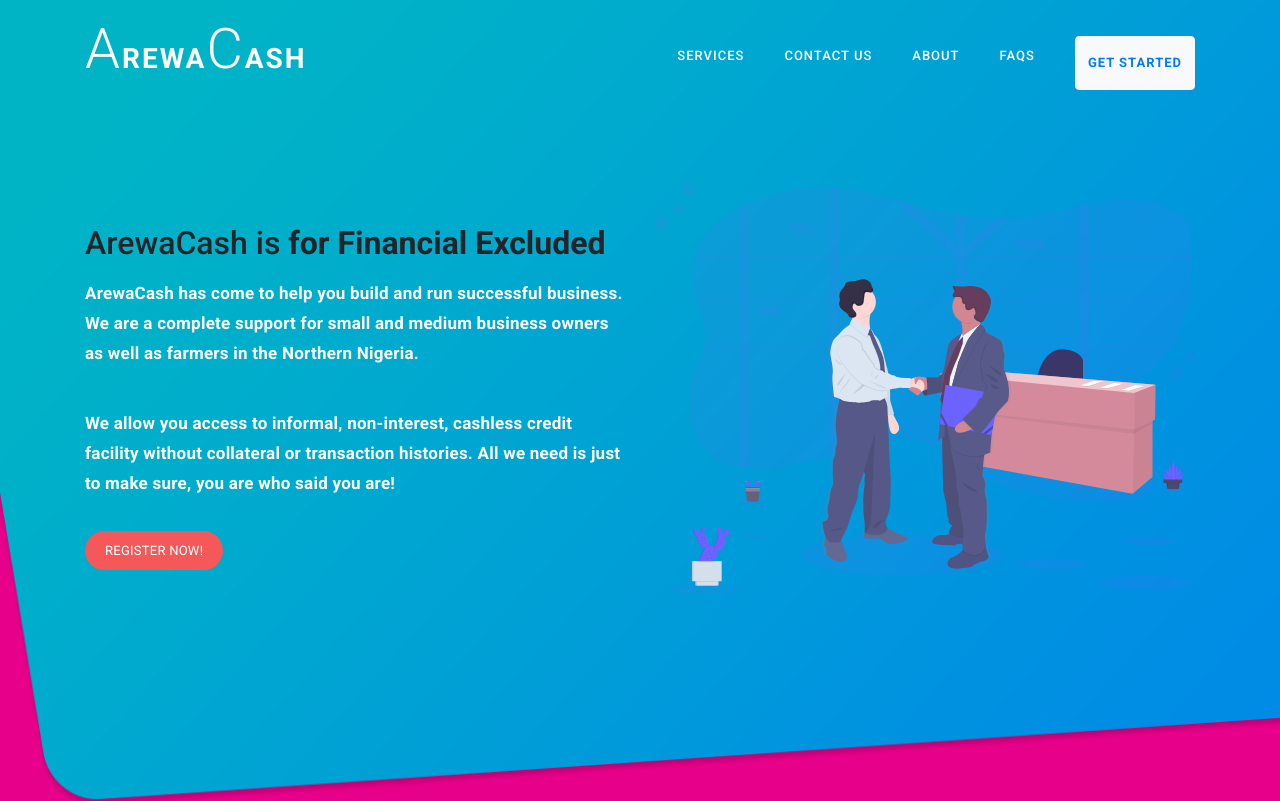
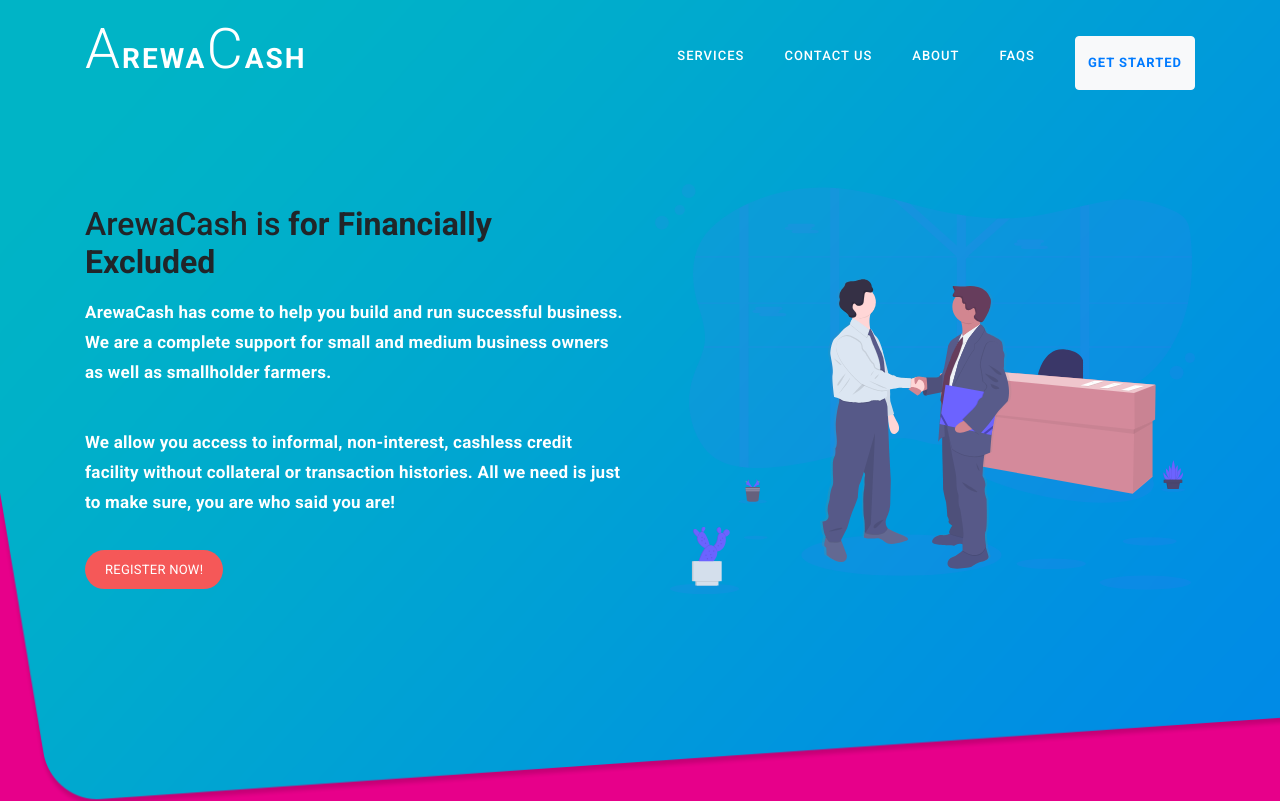
Before and after one commit to Zeeson/Arewacash-Landing, a plain HTML site: page index.html in a window 1280 px wide. Shown: the top 801 px of the page. Drawn offline with Linux system fonts and the light colour scheme.

Commit message:
non-bias updates

```diff
--- a/index.html
+++ b/index.html
@@ -70,9 +70,9 @@
             <div class="container">
                 <div class="row">
                     <div class=" mt-2 left-text col-lg-6 col-md-6 col-sm-12 col-xs-12" data-scroll-reveal="enter left move 30px over 0.6s after 0.4s">
-                        <h2>ArewaCash is <strong>for Financial Excluded</strong></h2>
+                        <h2>ArewaCash is <strong>for Financially Excluded</strong></h2>
                         <p class="font-weight-bold mt-3">ArewaCash has come to help you build and run successful
-                          business. We are a complete support for small and medium business owners as well as farmers in the Northern Nigeria.</p>
+                          business. We are a complete support for small and medium business owners as well as smallholder farmers.</p>
                         <p class="font-weight-bold">
                           We allow you access to informal, non-interest, cashless credit facility without collateral or transaction histories. All we need is just to make sure, you are who said you are!
                         </p>
```
